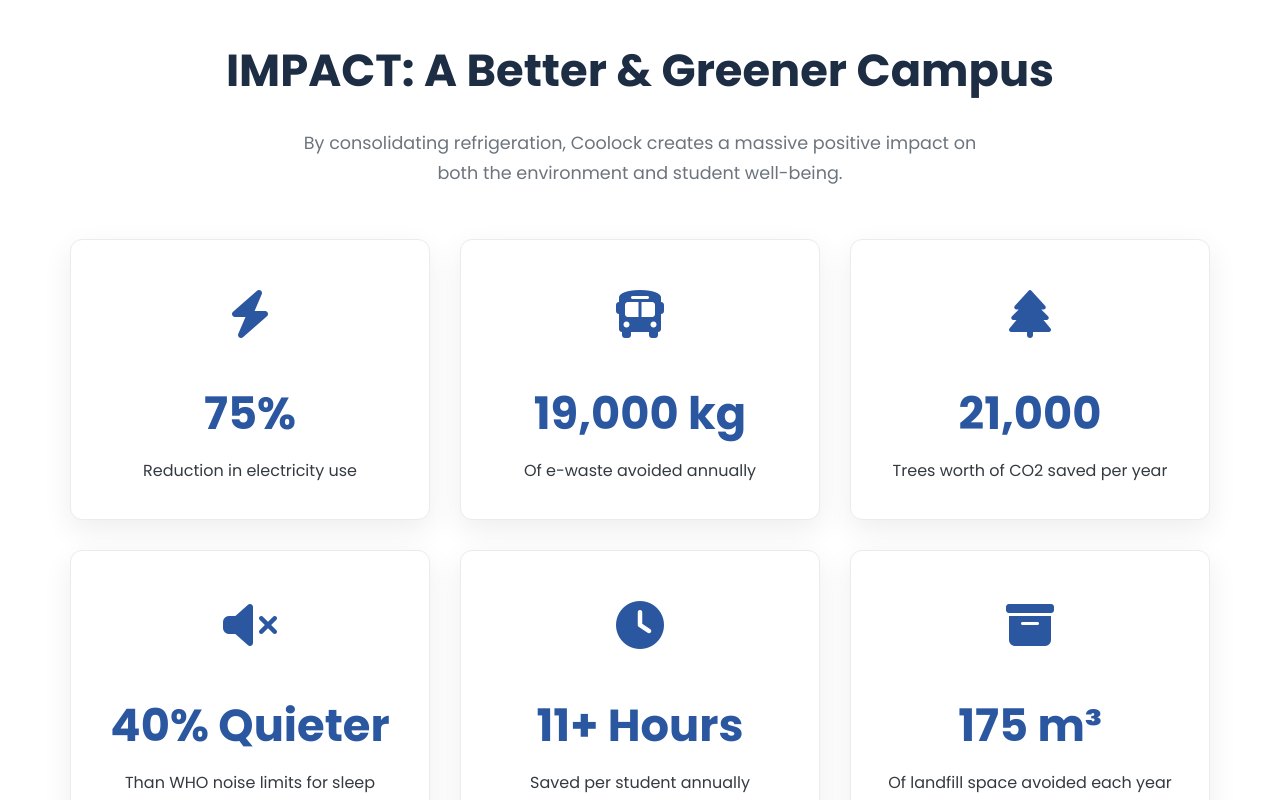
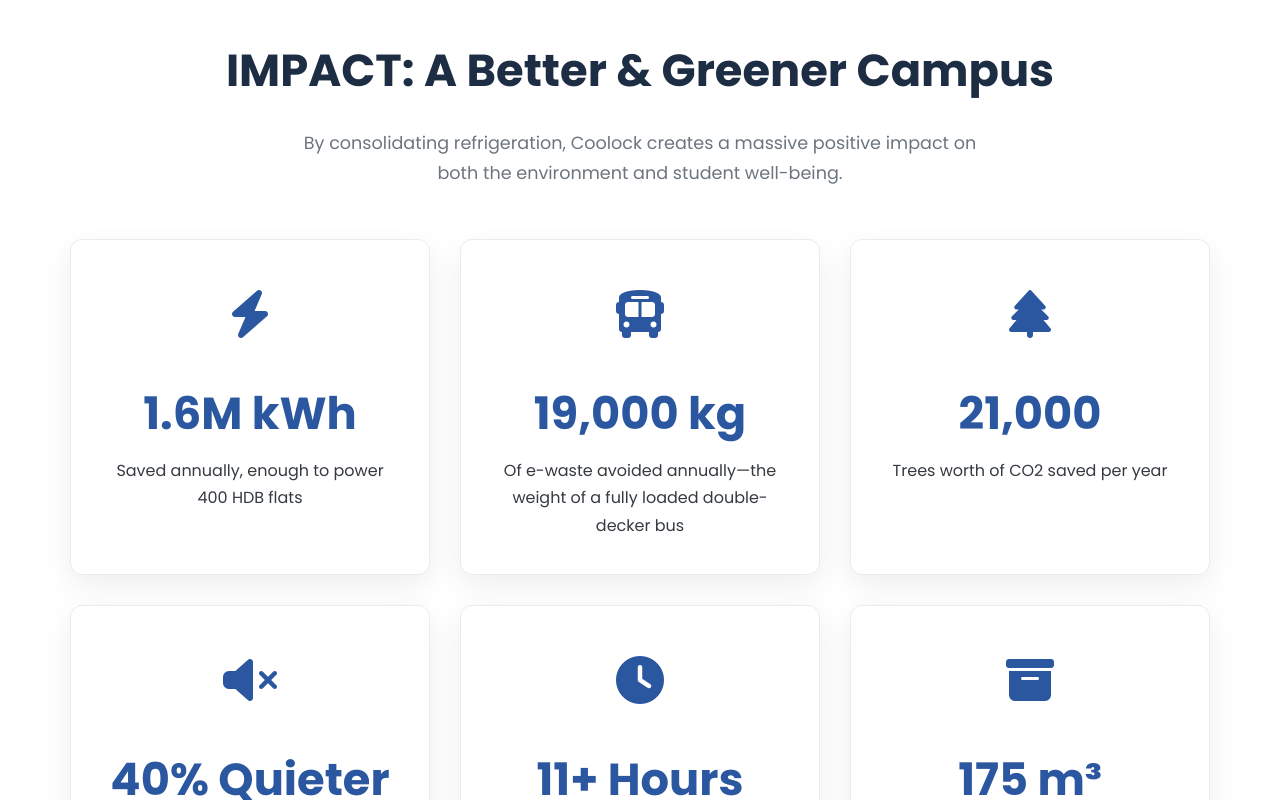
Before and after one commit to daminpark/Coolock, a plain HTML site: page index.html in a window 1280 px wide. Shown: the part 3793-4593 px from the top of the page. Drawn offline with Linux system fonts and the light colour scheme.

Commit message:
Update index.html

```diff
--- a/index.html
+++ b/index.html
@@ -323,7 +323,6 @@
                     <a href="#why" class="btn">Discover the Problem</a>
                 </div>
                 <div class="hero-image">
-                    <!-- FILENAME CORRECTED HERE -->
                     <img src="assets/fridge-photo.png" alt="Coolock Shared Fridge Lockers">
                 </div>
             </div>
@@ -347,8 +346,8 @@
             <h2 class="section-title">WHAT: The Coolock Solution</h2>
             <p class="section-subtitle">A simple, secure, and fully-serviced shared refrigeration system designed from the ground up for the modern student.</p>
             <div class="grid">
-                <div class="card"><div class="icon"><i class="fa-solid fa-keypad"></i></div><h3>Simple Pin-Code Access</h3><p>No apps, no cards, no fuss. A simple pin is all you need. This means a seamless experience for you and no complex software for us to maintain.</p></div>
-                <div class="card"><div class="icon"><i class="fa-solid fa-sparkles"></i></div><h3>Hassle-Free Maintenance</h3><p>We handle everything. Coolock units are professionally cleaned and serviced every semester. No more defrosting a mini-fridge during finals week.</p></div>
+                <div class="card"><div class="icon"><i class="fa-solid fa-lock"></i></div><h3>Simple Pin-Code Access</h3><p>No apps, no cards, no fuss. A simple pin is all you need. This means a seamless experience for you and no complex software for us to maintain.</p></div>
+                <div class="card"><div class="icon"><i class="fa-solid fa-wrench"></i></div><h3>Hassle-Free Maintenance</h3><p>We handle everything. Coolock units are professionally cleaned and serviced every semester. No more defrosting a mini-fridge during finals week.</p></div>
                 <div class="card"><div class="icon"><i class="fa-solid fa-map-pin"></i></div><h3>Conveniently Located</h3><p>We install and maintain a Coolock unit in the pantry or kitchen area on each floor of the residence hall, right where you need it most.</p></div>
             </div>
         </div>
@@ -377,12 +376,38 @@
             <h2 class="section-title">IMPACT: A Better & Greener Campus</h2>
             <p class="section-subtitle">By consolidating refrigeration, Coolock creates a massive positive impact on both the environment and student well-being.</p>
             <div class="grid">
-                <div class="card impact-card"><div class="icon"><i class="fa-solid fa-bolt"></i></div><div class="stat">75%</div><div class="description">Reduction in electricity use</div></div>
-                <div class="card impact-card"><div class="icon"><i class="fa-solid fa-bus"></i></div><div class="stat">19,000 kg</div><div class="description">Of e-waste avoided annually</div></div>
-                <div class="card impact-card"><div class="icon"><i class="fa-solid fa-tree"></i></div><div class="stat">21,000</div><div class="description">Trees worth of CO2 saved per year</div></div>
-                <div class="card impact-card"><div class="icon"><i class="fa-solid fa-volume-xmark"></i></div><div class="stat">40% Quieter</div><div class="description">Than WHO noise limits for sleep</div></div>
-                <div class="card impact-card"><div class="icon"><i class="fa-solid fa-clock"></i></div><div class="stat">11+ Hours</div><div class="description">Saved per student annually</div></div>
-                 <div class="card impact-card"><div class="icon"><i class="fa-solid fa-box-archive"></i></div><div class="stat">175 m³</div><div class="description">Of landfill space avoided each year</div></div>
+                <!-- UPDATED CARDS START HERE -->
+                <div class="card impact-card">
+                    <div class="icon"><i class="fa-solid fa-bolt"></i></div>
+                    <div class="stat">1.6M kWh</div>
+                    <div class="description">Saved annually, enough to power 400 HDB flats</div>
+                </div>
+                <div class="card impact-card">
+                    <div class="icon"><i class="fa-solid fa-bus"></i></div>
+                    <div class="stat">19,000 kg</div>
+                    <div class="description">Of e-waste avoided annually—the weight of a fully loaded double-decker bus</div>
+                </div>
+                <div class="card impact-card">
+                    <div class="icon"><i class="fa-solid fa-tree"></i></div>
+                    <div class="stat">21,000</div>
+                    <div class="description">Trees worth of CO2 saved per year</div>
+                </div>
+                <div class="card impact-card">
+                    <div class="icon"><i class="fa-solid fa-volume-xmark"></i></div>
+                    <div class="stat">40% Quieter</div>
+                    <div class="description">Than WHO noise limits for sleep</div>
+                </div>
+                <div class="card impact-card">
+                    <div class="icon"><i class="fa-solid fa-clock"></i></div>
+                    <div class="stat">11+ Hours</div>
+                    <div class="description">Saved per student annually</div>
+                </div>
+                 <div class="card impact-card">
+                    <div class="icon"><i class="fa-solid fa-box-archive"></i></div>
+                    <div class="stat">175 m³</div>
+                    <div class="description">Of landfill avoided annually, the volume of 5 shipping containers</div>
+                </div>
+                <!-- UPDATED CARDS END HERE -->
             </div>
         </div>
     </section>
```
